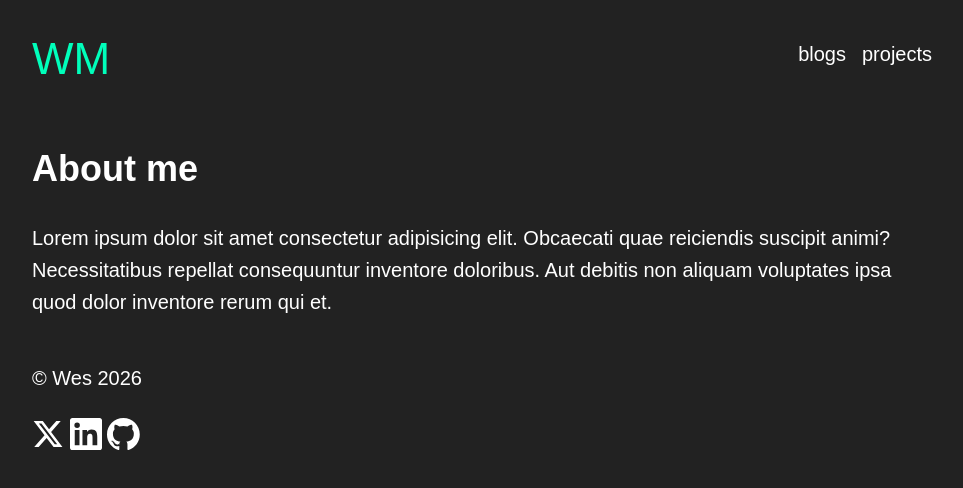
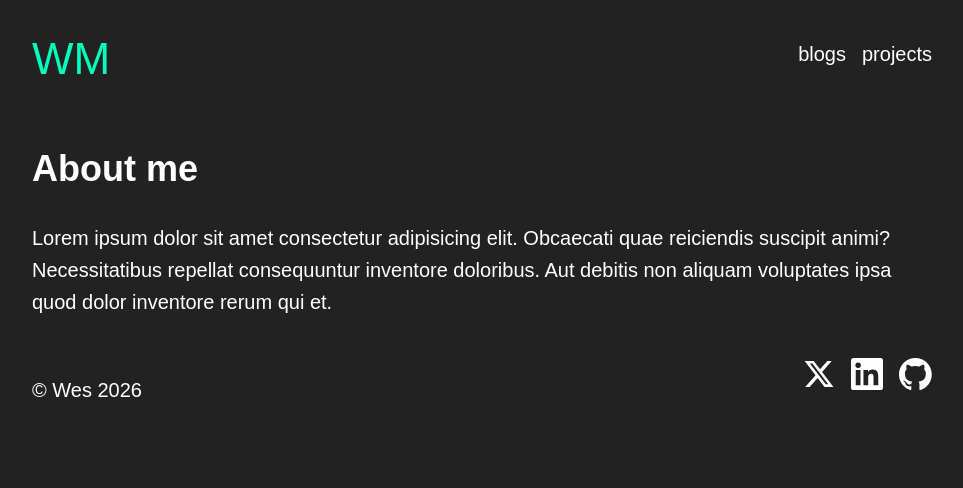
Before and after one commit to wesonweb/blog, an Eleventy site: page src/index.html in a window 1280 px wide. Shown: the whole page, without its empty margins (158-1121 px from the left). Built offline with nearby package versions, Linux system fonts and the light colour scheme; Eleventy itself is replaced by a stand-in of ours; files that its build step writes are made by us from their sources.

Commit message:
moves css into global file to fix footer bug

```diff
--- a/src/css/components/footer.css
+++ b/src/css/components/footer.css
@@ -1,8 +1,12 @@
-.footer__content {
+/* .footer__content {
   display: flex;
   justify-content: space-between;
   align-items: center;
   padding: 1rem 0;
+}
+
+.footer__content p {
+  margin: 0;
 }
 
 .footer__links {
@@ -17,4 +21,4 @@ svg:hover path {
 }
 svg path {
   transition: var(--transition);
-}
+} */
--- a/src/css/global.css
+++ b/src/css/global.css
@@ -1,4 +1,3 @@
-
 :root {
   --background: #222;
   --text: #fff;
@@ -7,12 +6,12 @@
   --transition: .4s ease-in-out;
   --opacity: .8;
 }
+
 @import url('reset.css');
+@import url('components/footer.css');
 @import url('components/header.css');
 @import url('https://fonts.googleapis.com/css2?family=Black+Ops+One&family=Rubik:ital,wght@0,400;0,500;0,600;0,700;1,400;1,500;1,600;1,700&display=swap');
-@import url('components/footer.css');
 @import url('components/blog.css');
-
 /* body */
 body {
   font-family: Rubik, sans-serif;
@@ -162,3 +161,33 @@ header {
 .logo:hover {
   opacity: var(--opacity);
 }
+
+/* footer */
+
+.footer__content {
+  display: flex;
+  justify-content: space-between;
+  align-items: center;
+  padding: 1rem 0;
+}
+
+.footer__content p {
+  margin: 0;
+}
+
+.footer__links {
+  display: flex;
+}
+
+.social__link {
+  display: block;
+  margin-left: 1rem;
+}
+
+svg:hover path {
+  fill: var(--accent);
+}
+
+svg path {
+  transition: var(--transition);
+}
--- /dev/null
+++ b/src/css/style.css
@@ -0,0 +1,218 @@
+
+:root {
+  --background: #222;
+  --text: #fff;
+  --accent: #00ffbb;
+
+  --transition: .4s ease-in-out;
+  --opacity: .8;
+}
+
+@import url('https://fonts.googleapis.com/css2?family=Black+Ops+One&family=Rubik:ital,wght@0,400;0,500;0,600;0,700;1,400;1,500;1,600;1,700&display=swap');
+
+/* mini reset */
+* {
+  padding: 0;
+  margin: 0;
+  box-sizing: border-box;
+}
+
+html {
+  display: flex;
+  height: 100%;
+}
+
+/* body */
+body {
+  font-family: Rubik, sans-serif;
+  background-color: #222;
+  line-height: 1.6;
+  color: #fff;
+  display: flex;
+  flex-direction: column;
+  flex-grow: 1;
+}
+footer {
+  margin-top: auto;
+}
+/* container */
+.container {
+  width: calc(100% - 2rem);
+  max-width: 900px;
+  margin: 0 auto;
+  padding: 0 1rem;
+}
+
+/* sections */
+.intro {
+  margin: 3rem 0;
+}
+/* typography */
+
+/* Declare text styles */
+h1,
+h2,
+p,
+a {
+  /* Font minimum, preferred and maximum value */
+  font-size: clamp(var(--min), var(--val) + 1rem, var(--max));
+  margin-bottom: 1.5rem;
+}
+
+
+
+/* Font size variables */
+h1 {
+  --min: 2em;
+  /* minimum value */
+  --val: 5vw;
+  /* preferred value = 5% viewport width */
+  --max: 3em;
+  /* maximum value */
+}
+
+h2 {
+  --min: 1.5em;
+  /* minimum value */
+  --val: 4vw;
+  /* preferred value = 4% viewport width */
+  --max: 2.25em;
+  /* maximum value */
+}
+
+p {
+  --min: 1em;
+  /* minimum value */
+  --val: 2.5vw;
+  /* preferred value = 2.5% viewport width */
+  --max: 1.25em;
+  /* maximum value */
+}
+a {
+  --min: 1em;
+  /* minimum value */
+  --val: 0.5vw;
+  /* preferred value = 2.5% viewport width */
+  --max: 1.25em;
+  /* maximum value */
+}
+small {
+  font-size: 1rem;
+}
+/* links */
+a {
+  transition: var(--transition);
+}
+a,
+a:visited,
+a:active {
+  text-decoration: none;
+  color: var(--text);
+}
+a:hover {
+  color: var(--accent);
+}
+
+a.dashed {
+  padding-bottom: 8px;
+  border-bottom: 2px dashed var(--accent);
+}
+a.dashed:hover {
+  border-bottom: 2px solid var(--accent);
+}
+a[aria-label="current-page"]:not(.logo) {
+  color: var(--accent);
+  padding-bottom: 8px;
+  border-bottom: 2px solid var(--accent);
+}
+a[aria-label="current-page"]:not(.nav__link) {
+  color: var(--accent);
+}
+
+/* images */
+
+img {
+  max-width: 100%;
+  display: block;
+  object-fit: contain;
+  margin: 2.5rem 0;
+}
+
+/* header */
+header {
+  padding: 1rem 0;
+}
+
+#main-nav {
+  display: flex;
+  align-items: center;
+}
+
+.header__container {
+  display: flex;
+  justify-content: space-between;
+  align-content: center;
+  align-items: center;
+}
+
+.nav__link {
+  display: block;
+  margin: 0 0 0 1rem;
+  text-align: center;
+  padding-bottom: 8px;
+  border-bottom: 2px solid transparent;
+}
+
+.logo {
+  font-family: "Black Ops One", sans-serif;
+  font-size: clamp(2.5em, 3vw + 1rem, 2.75em);
+  transition: var(--transition);
+}
+
+.logo:hover {
+  opacity: var(--opacity);
+}
+
+/* footer */
+
+.footer__content {
+  display: flex;
+  justify-content: space-between;
+  align-items: center;
+  padding: 1rem 0;
+}
+
+.footer__content > p {
+  margin-bottom: 0;
+}
+p.copyright {
+  margin: 0;
+  background: red;
+}
+
+.footer__links {
+  display: flex;
+}
+
+.social__link {
+  display: block;
+  margin-left: 1rem;
+}
+
+svg:hover path {
+  fill: var(--accent);
+}
+
+svg path {
+  transition: var(--transition);
+}
+
+/* blogs */
+
+.blog__list {
+  margin: 3rem 0;
+}
+
+.blog__title {
+  margin-bottom: 2rem;
+}
```
Also changed, not shown: 3 other files.
